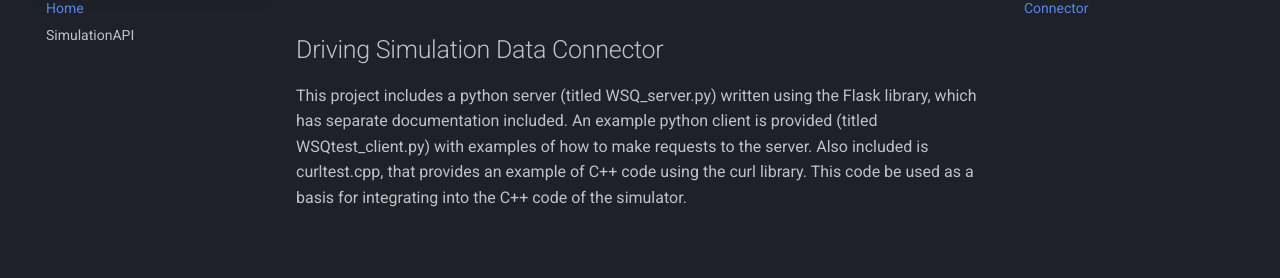
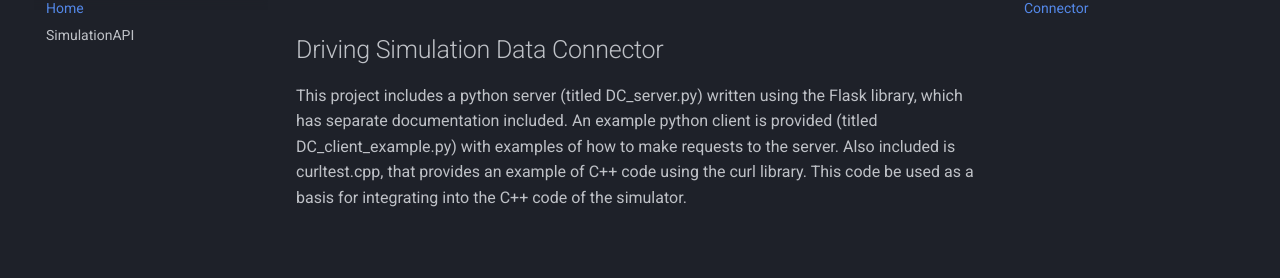
Before and after one commit to OSUDSL/DataConnector, an MkDocs documentation site: the page built from documentation/docs/index.md, in a window 1280 px wide. Shown: the part 148-426 px from the top of the page. Built offline with MkDocs 1.6.1 and Material for MkDocs 9.7.7, drawn with Linux system fonts in a browser that asks for light colours.

Commit message:
Renamed files

```diff
--- a/documentation/docs/index.md
+++ b/documentation/docs/index.md
@@ -1,7 +1,7 @@
 ## Driving Simulation Data Connector
 
-This project includes a python server (titled WSQ_server.py) written using the Flask library,
- which has separate documentation included. An example python client is provided (titled WSQtest_client.py)
+This project includes a python server (titled DC_server.py) written using the Flask library,
+ which has separate documentation included. An example python client is provided (titled DC_client_example.py)
 with examples of how to make requests to the server. Also included is curltest.cpp,
 that provides an example of C++ code using the curl library. This code be used as a basis
 for integrating into the C++ code of the simulator.
```
Also changed, not shown: README.md.
